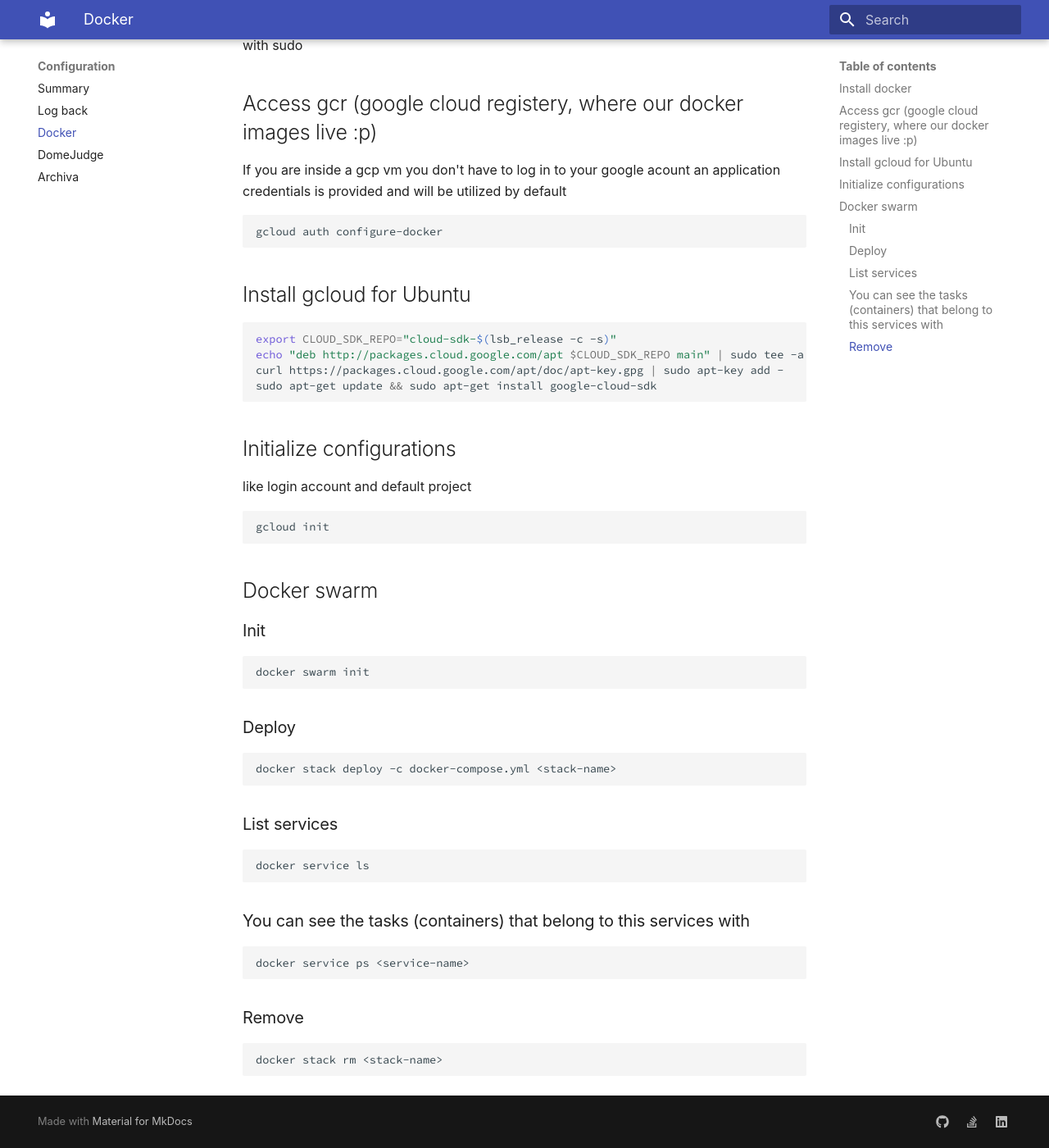
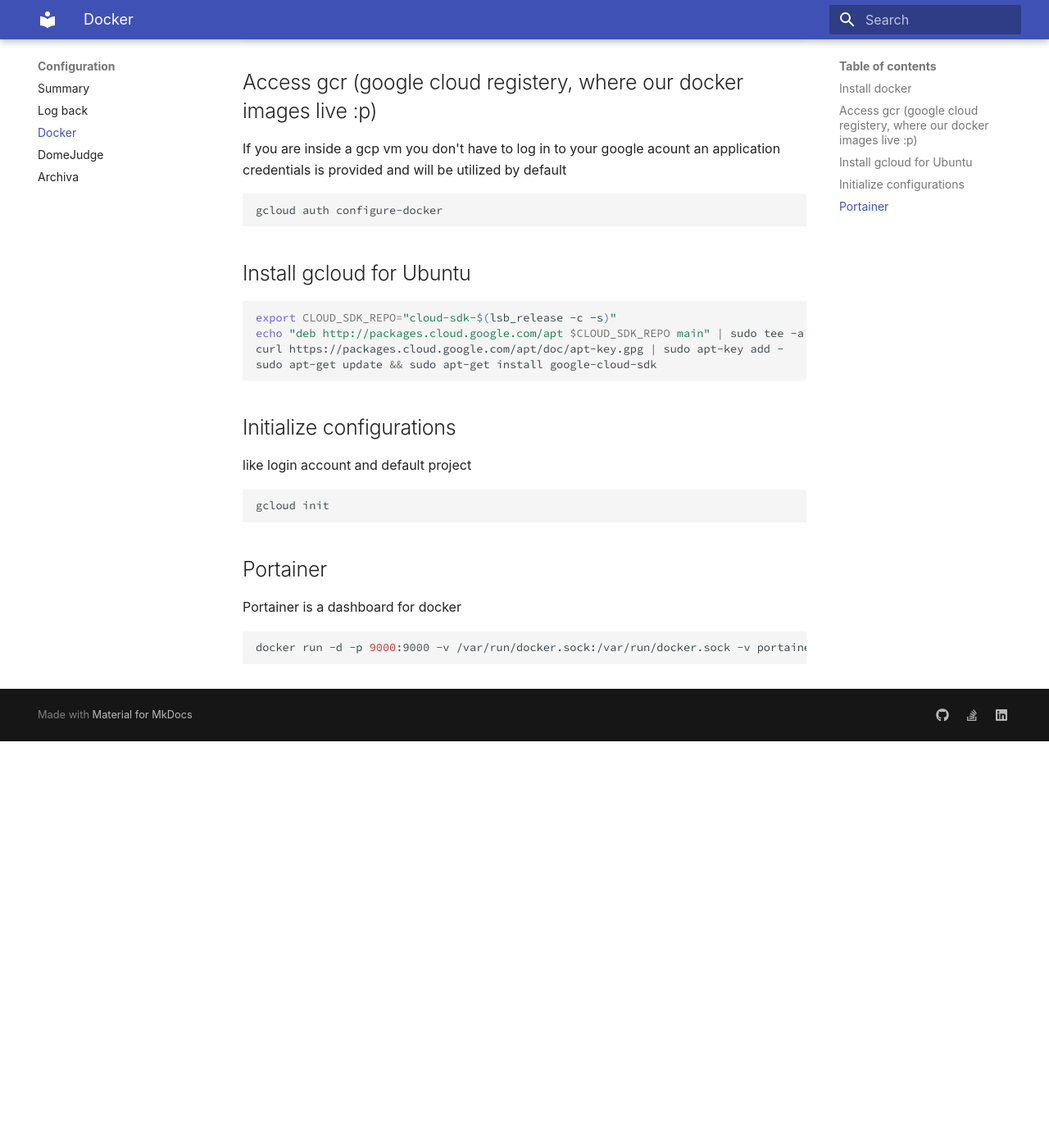
Before and after one commit to mohammedi-haroune/notes, an MkDocs documentation site: the page built from docs/configurations/docker.md, in a window 1280 px wide and 1400 px high, scrolled down 496 px. Shown: the whole window at 82% size. Built offline with MkDocs 1.6.1 and Material for MkDocs 9.7.7, drawn with Linux system fonts in a browser that asks for light colours; some web fonts are replaced; some of the changed text lies outside the part shown.

Commit message:
style[docker]: reorganize notes

````diff
--- a/docs/configurations/docker.md
+++ b/docs/configurations/docker.md
@@ -1,18 +1,18 @@
 # Docker
 
 ## Install docker
-```
+```bash
 curl -fsSL https://get.docker.com -o get-docker.sh
 sudo sh get-docker.sh
 ```
 
 To run docker commands without sudo
-```
+```bash
 sudo usermod -aG docker your-user
 ```
 
 !!! note
-You should logout and log back in in order for this to take effect, otherwise run commands with sudo
+    You should logout and log back in in order for this to take effect, otherwise run commands with sudo
 
 ## Access gcr (google cloud registery, where our docker images live :p)
 If you are inside a gcp vm you don't have to log in to your google acount an application credentials is provided and will be utilized by default
@@ -32,31 +32,10 @@
 like login account and default project
 ```bash
 gcloud init
+
 ```
-
-## Docker swarm
-
-### Init
+## Portainer
+Portainer is a dashboard for docker
 ```bash
-docker swarm init
+docker run -d -p 9000:9000 -v /var/run/docker.sock:/var/run/docker.sock -v portainer_data:/data portainer/portainer
 ```
-
-### Deploy
-```bash
-docker stack deploy -c docker-compose.yml <stack-name>
-```
-
-### List services
-```bash
-docker service ls
-```
-
-### You can see the tasks (containers) that belong to this services with
-```bash
-docker service ps <service-name>
-```
-
-### Remove
-```bash
-docker stack rm <stack-name>
-```
````
